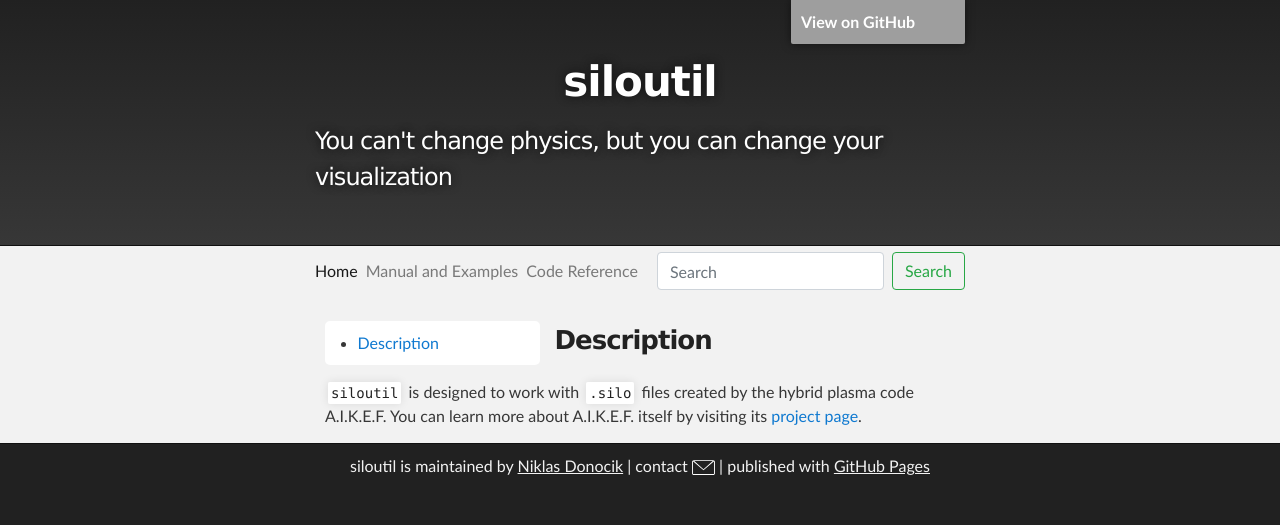
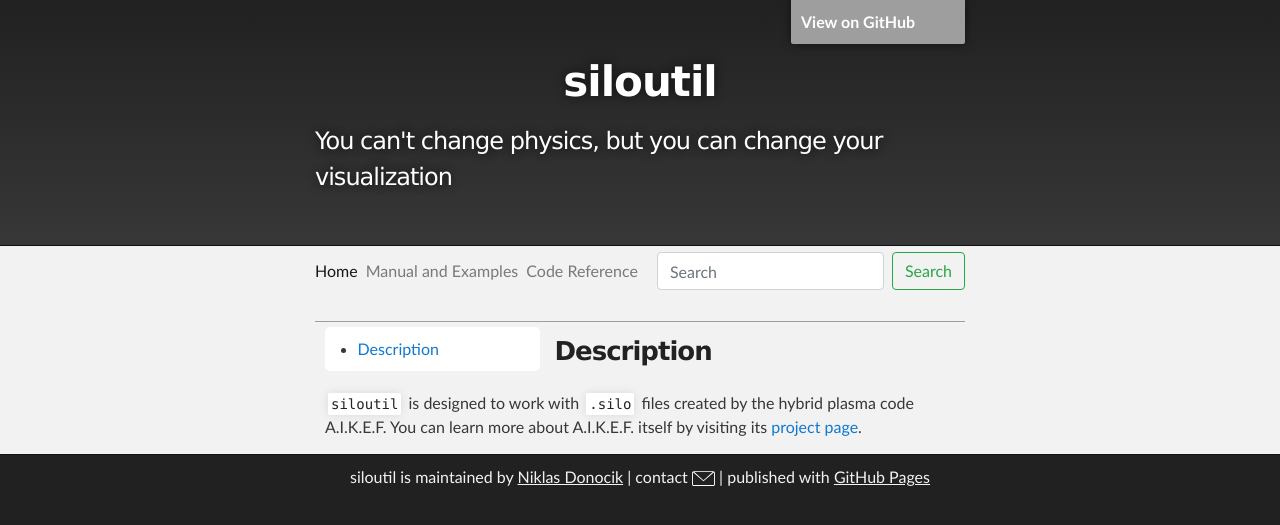
Before and after one commit to siloutil/siloutil.github.io, a Jekyll site: the page built from README.md, in a window 1280 px wide. Shown: the top 525 px of the page. Built offline with Jekyll 4.4.1, drawn with Linux system fonts in a browser that asks for light colours; our own code applies the rules of GitHub Pages for plain Markdown files; grey boxes are pictures that could not be loaded.

Commit message:
Update default.html

```diff
--- a/_layouts/default.html
+++ b/_layouts/default.html
@@ -69,6 +69,7 @@
           </nav>
 
     <div id="tipue_search_content" class="inner"></div>
+    <div class="inner"><hr></div>
     <div class="inner" style="z-index: 20">{% include toc.html html=content h_min=2 h_max=2  class='toc' %}</div>
     <div class="inner">
       <section id="main_content" class="inner">
```
